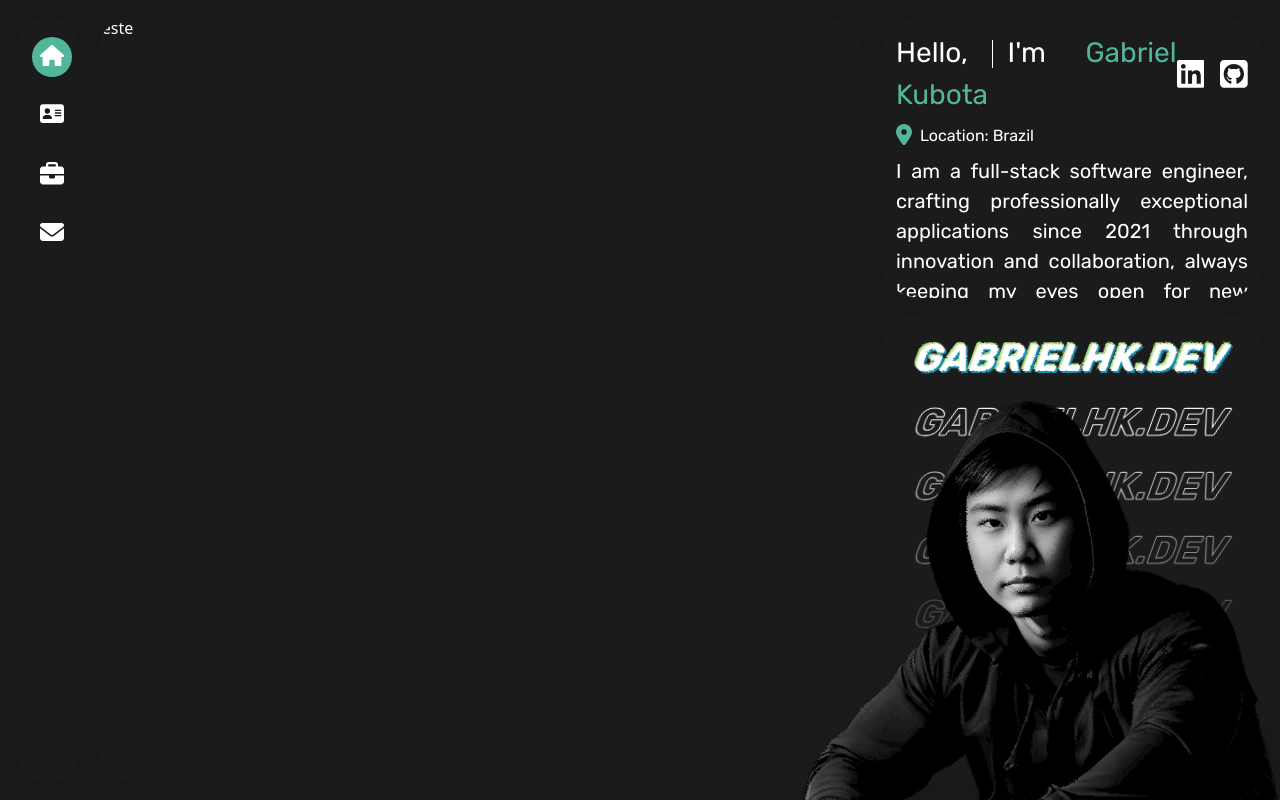
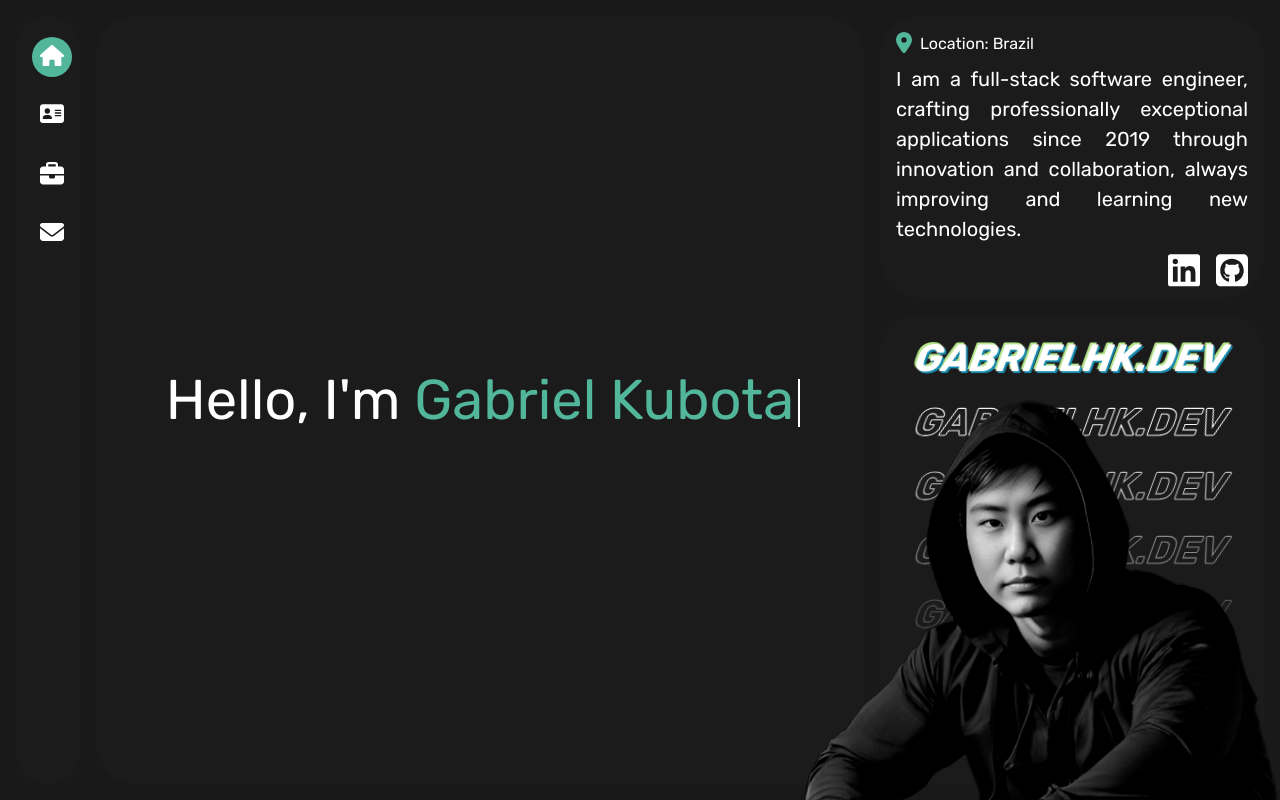
Before and after one commit to GabrielHK97/personal-site-v2, a React (Create React App) app: page / in a window 1280 px wide. Built offline with nearby package versions, Linux system fonts and the light colour scheme.

Commit message:
adjustments

```diff
--- a/src/components/typing-effect/typing-effect.style.css
+++ b/src/components/typing-effect/typing-effect.style.css
@@ -2,9 +2,9 @@
   content: "";
   position: absolute;
   background: white;
-  width: min(0.1vh, 0.1vw);
-  top: min(0.5vh, 0.5vw);
-  height: min(3.5vh, 3.5vw);
+  width: min(0.2vh, 0.2vw);
+  top: min(1.5vh, 1.5vw);
+  height: min(6vh, 6vw);
   margin-left: min(0.5vh, 0.5vw);
   animation-name: blink;
   animation-duration: 500ms;
--- a/src/page/page.component.tsx
+++ b/src/page/page.component.tsx
@@ -3,6 +3,7 @@ import Picture from "../assets/profile.png";
 import { TypedEffect } from "../components/typed-effect/typed-effect.component";
 import { TypingEffect } from "../components/typing-effect/typing-effect.component";
 import { useEffect } from "react";
+import Spline from "@splinetool/react-spline";
 
 let id: string = "home";
 
@@ -45,7 +46,6 @@ export function Page() {
   }, []);
 
   window.addEventListener("resize", () => {
-    console.log("teste");
     setMarker();
   });
 
@@ -141,15 +141,33 @@ export function Page() {
           </div>
         </div>
       </div>
-      <div className="page-main faded-box">teste</div>
+      <div className="page-main faded-box">
+        <div className="presentation">
+          {`Hello, I'm `}
+          <span className="info-name">
+            <TypingEffect value="Gabriel Kubota" />
+          </span>
+        </div>
+      </div>
       <div className="page-info faded-box">
+        <div className="info-location">
+          <div className="location-icon">
+            <svg viewBox="0 0 384 512">
+              <path
+                fill="currentColor"
+                d="M215.7 499.2C267 435 384 279.4 384 192C384 86 298 0 192 0S0 86 0 192c0 87.4 117 243 168.3 307.2c12.3 15.3 35.1 15.3 47.4 0zM192 128a64 64 0 1 1 0 128 64 64 0 1 1 0-128z"
+              />
+            </svg>
+          </div>
+          Location: Brazil
+        </div>
+        <div className="info-text">
+          I am a full-stack software engineer, crafting professionally
+          exceptional applications since 2019 through innovation and
+          collaboration, always improving and learning new technologies.
+        </div>
         <div className="info-title">
-          <div className="info-presentation">
-            {`Hello, I'm `}
-            <span className="info-name">
-              <TypingEffect value="Gabriel Kubota" />
-            </span>
-          </div>
+          <div className="info-grow"></div>
           <div className="icons">
             <div
               className="icon-wrapper"
@@ -179,37 +197,17 @@ export function Page() {
             </div>
           </div>
         </div>
-        <div className="info-location">
-          <div className="location-icon">
-            <svg viewBox="0 0 384 512">
-              <path
-                fill="currentColor"
-                d="M215.7 499.2C267 435 384 279.4 384 192C384 86 298 0 192 0S0 86 0 192c0 87.4 117 243 168.3 307.2c12.3 15.3 35.1 15.3 47.4 0zM192 128a64 64 0 1 1 0 128 64 64 0 1 1 0-128z"
-              />
-            </svg>
-          </div>
-          Location: Brazil
-        </div>
-        <div className="info-text">
-          I am a full-stack software engineer, crafting professionally
-          exceptional applications since 2021 through innovation and
-          collaboration, always keeping my eyes open for new technologies.
-        </div>
       </div>
       <div className="page-sections faded-box">
-        <div className="static page-title">
+        <div className="page-title">
           <TypedEffect value="GABRIELHK.DEV" />
         </div>
-        <div className="page-title-decor title1">GABRIELHK.DEV</div>
-        <div className="page-title-decor title2">GABRIELHK.DEV</div>
-        <div className="page-title-decor title3">GABRIELHK.DEV</div>
-        <div className="page-title-decor title4">GABRIELHK.DEV</div>
+        <div className="page-title-decor title1 ">GABRIELHK.DEV</div>
+        <div className="page-title-decor title2 ">GABRIELHK.DEV</div>
+        <div className="page-title-decor title3 ">GABRIELHK.DEV</div>
+        <div className="page-title-decor title4 ">GABRIELHK.DEV</div>
       </div>
-      <img
-        src={Picture}
-        id="page-main-image"
-        className="page-main-image static"
-      />
+      <img src={Picture} id="page-main-image" className="page-main-image" />
     </div>
   );
 }
--- a/src/page/page.style.css
+++ b/src/page/page.style.css
@@ -35,6 +35,7 @@
 .page-main {
   color: white;
   border-radius: min(5vh, 5vw);
+  font-family: "Rubik", sans-serif;
   width: 100%;
   grid-row-start: 1;
   grid-row-end: 3;
@@ -42,6 +43,9 @@
   animation-duration: 1000ms;
   animation-fill-mode: forwards;
   overflow: hidden;
+  display: flex;
+  justify-content: center;
+  align-items: center;
 }
 
 .page-sections {
@@ -86,7 +90,11 @@
   align-items: center;
 }
 
-.info-presentation {
+.presentation {
+  font-size: min(7vh, 7vw);
+}
+
+.info-grow {
   flex-grow: 1;
 }
 
```
Also changed, not shown: 1 other file (tests, documents, lock files or other folders).
